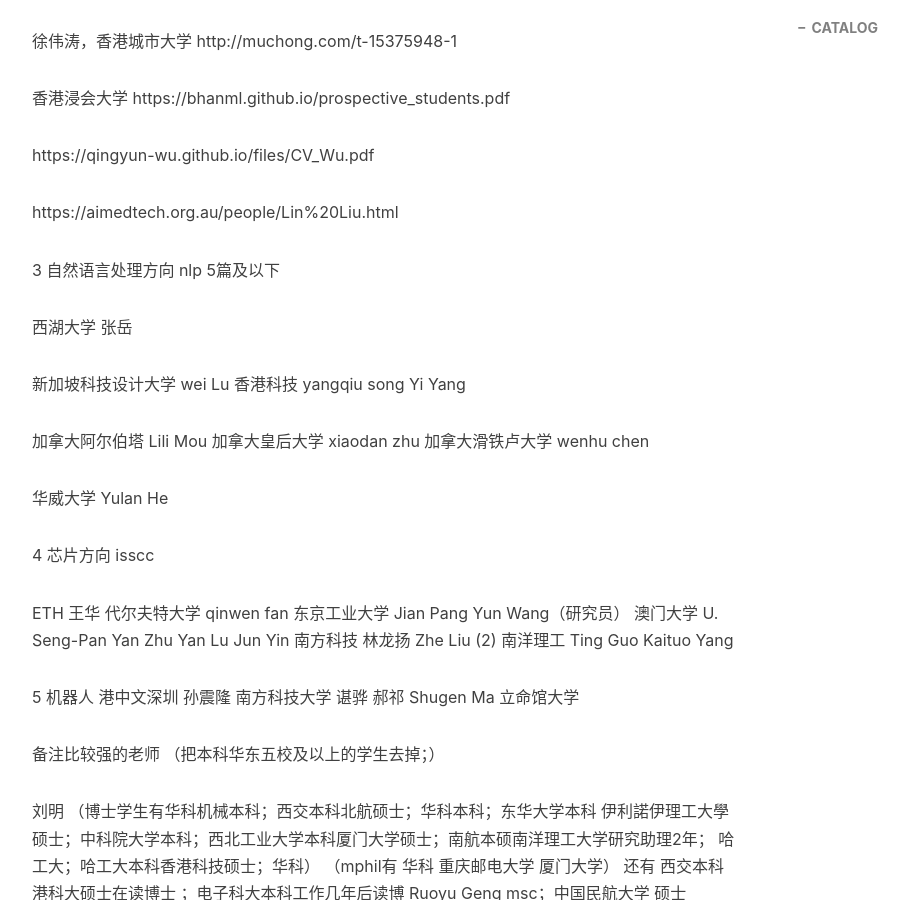
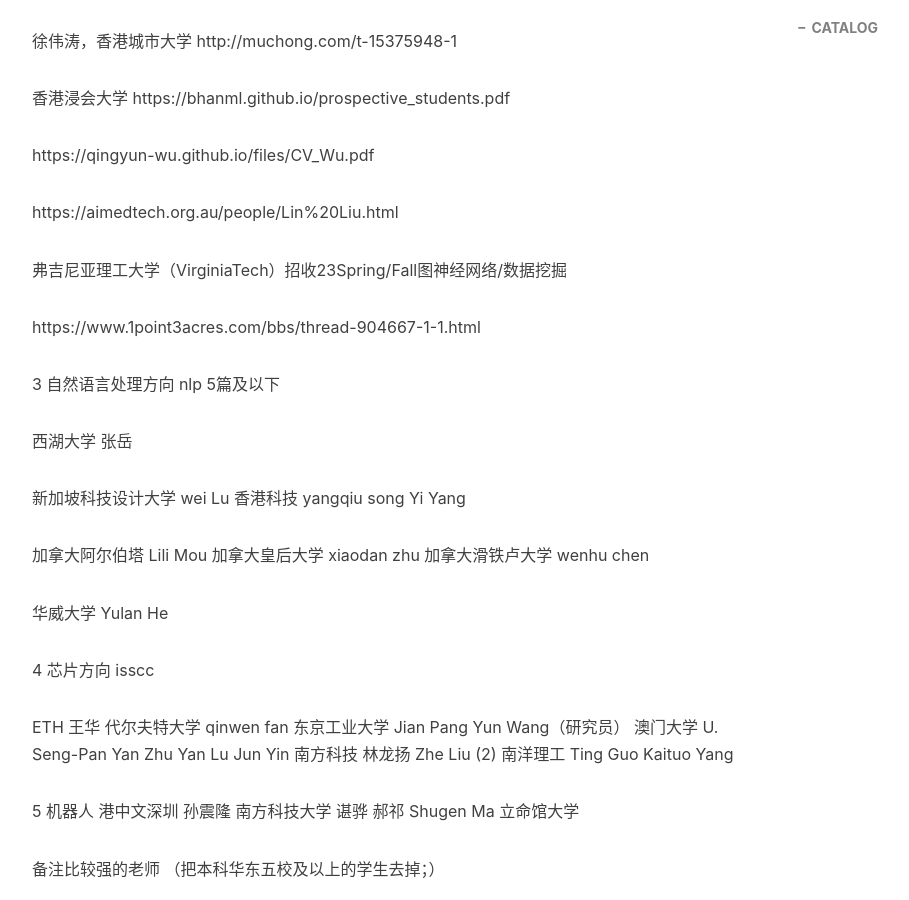
Before and after one commit to pengjiao123/pengjiao123.github.io, a Jekyll site: the page built from _posts/2022-06-18-实习相关.md, in a window 1280 px wide and 900 px high, scrolled down 1756 px. Shown: the whole window, without its empty margins (233-1142 px from the left). Built offline with Jekyll 4.4.1, drawn with Linux system fonts in a browser that asks for light colours; nearby versions of some CDN libraries; comment, search, counter and statistics services are not loaded.

Commit message:
Update 2022-06-18-实习相关.md

```diff
--- a/_posts/2022-06-18-实习相关.md
+++ b/_posts/2022-06-18-实习相关.md
@@ -85,6 +85,10 @@
 
 https://aimedtech.org.au/people/Lin%20Liu.html
 
+
+弗吉尼亚理工大学（VirginiaTech）招收23Spring/Fall图神经网络/数据挖掘
+
+https://www.1point3acres.com/bbs/thread-904667-1-1.html
 
 3 自然语言处理方向
 nlp 5篇及以下
```
